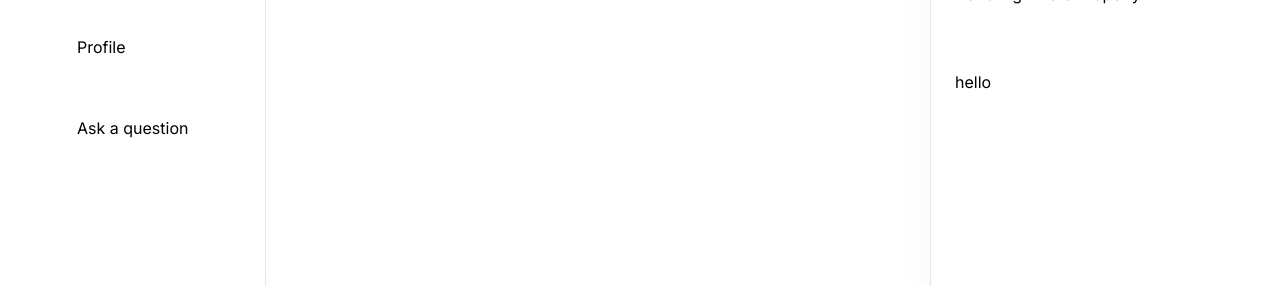
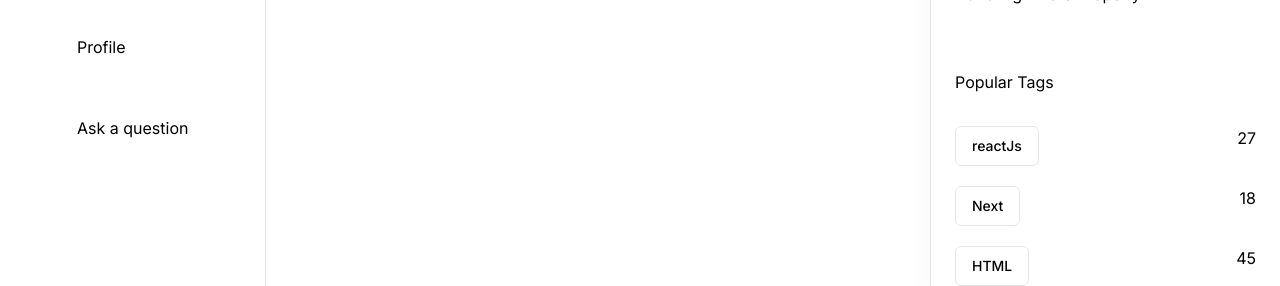
Before and after one commit to zahidhasan1993/devsground, a Next.js app: page / in a window 1280 px wide. Shown: the part 514-800 px from the top of the page. Built offline with nearby package versions, Linux system fonts and the light colour scheme; no server answers.

Commit message:
rightsidebar fully completed

```diff
--- a/components/shared/RightSideBar.tsx
+++ b/components/shared/RightSideBar.tsx
@@ -1,6 +1,8 @@
 import Image from "next/image";
 import React from "react";
 import arrow from "../../public/assests/icons/chevron-right.svg";
+import { Button } from "@/components/ui/button";
+
 const questions = [
   {
     title:
@@ -22,6 +24,28 @@
   {
     title: "Async/Await Function Not Handling Errors Properly",
     link: "https://nextjs.org/docs/app/building-your-application/data-fetching/patterns",
+  },
+];
+const tags = [
+  {
+    name: "reactJs",
+    amount: 27,
+  },
+  {
+    name: "Next",
+    amount: 18,
+  },
+  {
+    name: "HTML",
+    amount: 45,
+  },
+  {
+    name: "CSS",
+    amount: 37,
+  },
+  {
+    name: "javaScript",
+    amount: 155,
   },
 ];
 const RightSideBar = () => {
@@ -46,7 +70,20 @@
         </div>
       </div>
       <div className="mt-16">
-        <h1>hello</h1>
+        <h1 className="text-dark200_light900 h3-bold">Popular Tags</h1>
+        <div className="mt-8 space-y-5">
+          {tags.map((tag) => (
+            <div key={tag.amount} className="flex justify-between">
+              <Button
+                variant="outline"
+                className="background-light900_dark200 text-dark400_light700"
+              >
+                {tag.name}
+              </Button>
+              <p className="text-dark400_light700">{tag.amount}</p>
+            </div>
+          ))}
+        </div>
       </div>
     </section>
   );
--- /dev/null
+++ b/components/ui/button.tsx
@@ -0,0 +1,56 @@
+import * as React from "react"
+import { Slot } from "@radix-ui/react-slot"
+import { cva, type VariantProps } from "class-variance-authority"
+
+import { cn } from "@/lib/utils"
+
+const buttonVariants = cva(
+  "inline-flex items-center justify-center whitespace-nowrap rounded-md text-sm font-medium ring-offset-background transition-colors focus-visible:outline-none focus-visible:ring-2 focus-visible:ring-ring focus-visible:ring-offset-2 disabled:pointer-events-none disabled:opacity-50",
+  {
+    variants: {
+      variant: {
+        default: "bg-primary text-primary-foreground hover:bg-primary/90",
+        destructive:
+          "bg-destructive text-destructive-foreground hover:bg-destructive/90",
+        outline:
+          "border border-input bg-background hover:bg-accent hover:text-accent-foreground",
+        secondary:
+          "bg-secondary text-secondary-foreground hover:bg-secondary/80",
+        ghost: "hover:bg-accent hover:text-accent-foreground",
+        link: "text-primary underline-offset-4 hover:underline",
+      },
+      size: {
+        default: "h-10 px-4 py-2",
+        sm: "h-9 rounded-md px-3",
+        lg: "h-11 rounded-md px-8",
+        icon: "h-10 w-10",
+      },
+    },
+    defaultVariants: {
+      variant: "default",
+      size: "default",
+    },
+  }
+)
+
+export interface ButtonProps
+  extends React.ButtonHTMLAttributes<HTMLButtonElement>,
+    VariantProps<typeof buttonVariants> {
+  asChild?: boolean
+}
+
+const Button = React.forwardRef<HTMLButtonElement, ButtonProps>(
+  ({ className, variant, size, asChild = false, ...props }, ref) => {
+    const Comp = asChild ? Slot : "button"
+    return (
+      <Comp
+        className={cn(buttonVariants({ variant, size, className }))}
+        ref={ref}
+        {...props}
+      />
+    )
+  }
+)
+Button.displayName = "Button"
+
+export { Button, buttonVariants }
--- a/package.json
+++ b/package.json
@@ -12,6 +12,7 @@
     "@clerk/nextjs": "^4.27.5",
     "@radix-ui/react-dialog": "^1.0.5",
     "@radix-ui/react-menubar": "^1.0.4",
+    "@radix-ui/react-slot": "^1.0.2",
     "@tailwindcss/typography": "^0.5.10",
     "class-variance-authority": "^0.7.0",
     "clsx": "^2.0.0",
```
Also changed, not shown: 1 other file (tests, documents, lock files or other folders).
